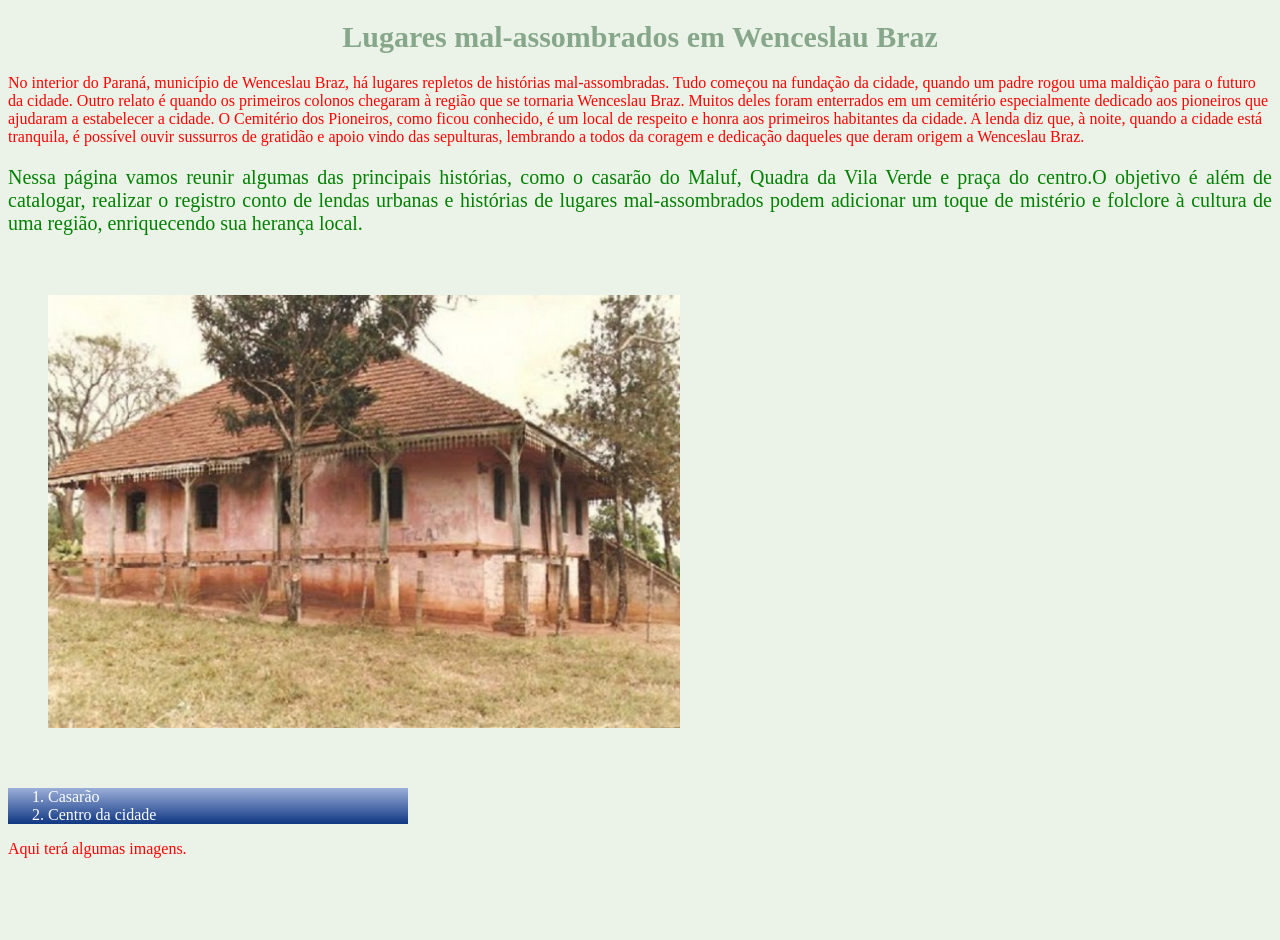
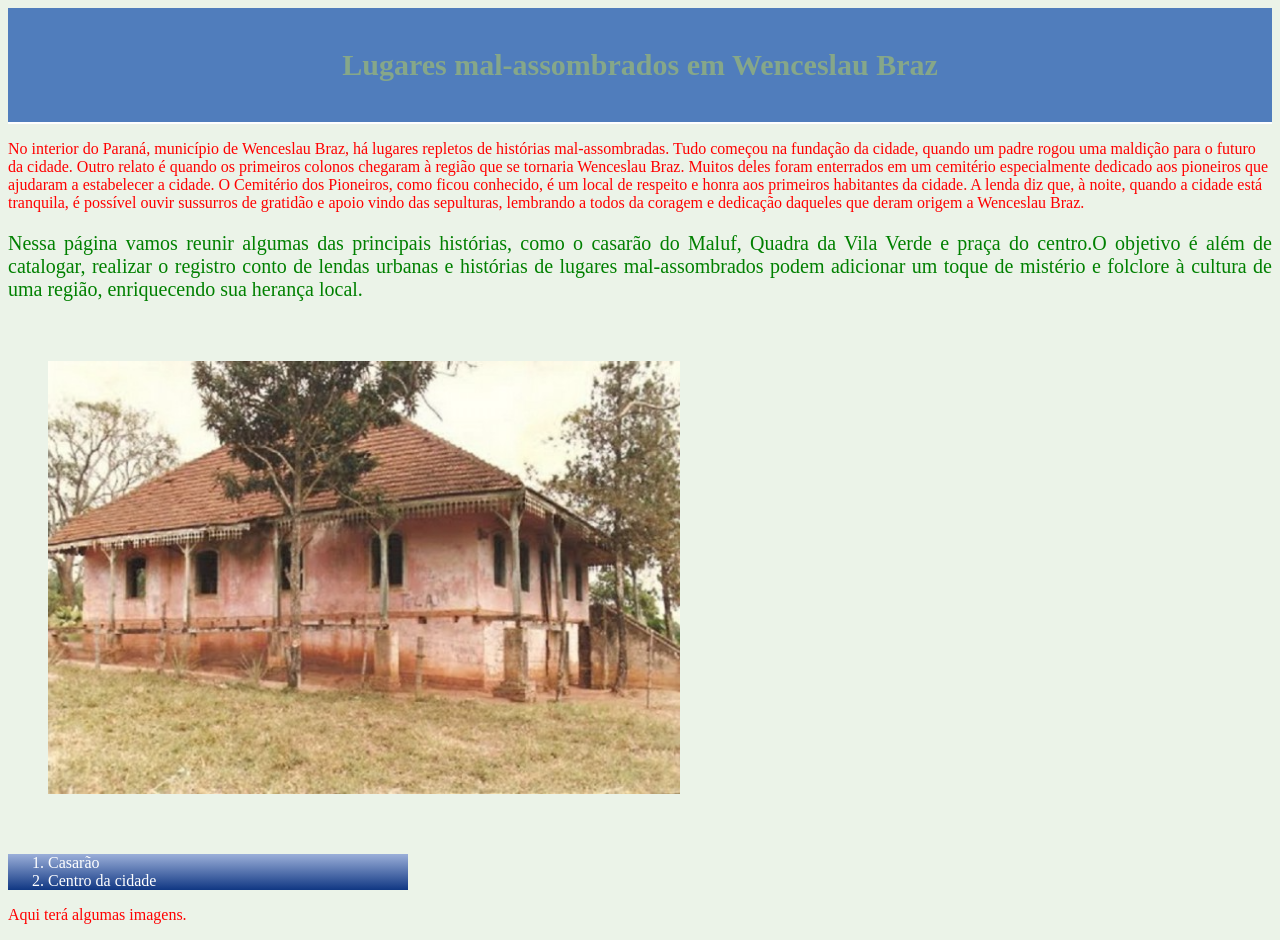
Before and after one commit to kheronn/ge_pensamento_turma_ap, a plain HTML site: page index.html in a window 1280 px wide. Before the commit the page ends 874 px from the top, so only its background shows below. Drawn offline with Linux system fonts and the light colour scheme.

Commit message:
estilizando o cabeçalho

```diff
--- a/style.css
+++ b/style.css
@@ -1,5 +1,13 @@
 body{
     background-color : #EBF3E8;
+}
+
+.cabecalho{
+    padding: 20px;
+    background-color: #507dbc;
+    border-bottom: 2px solid white;
+    font-size: 32px;
+    color:white;
 }
 
 p {
```
